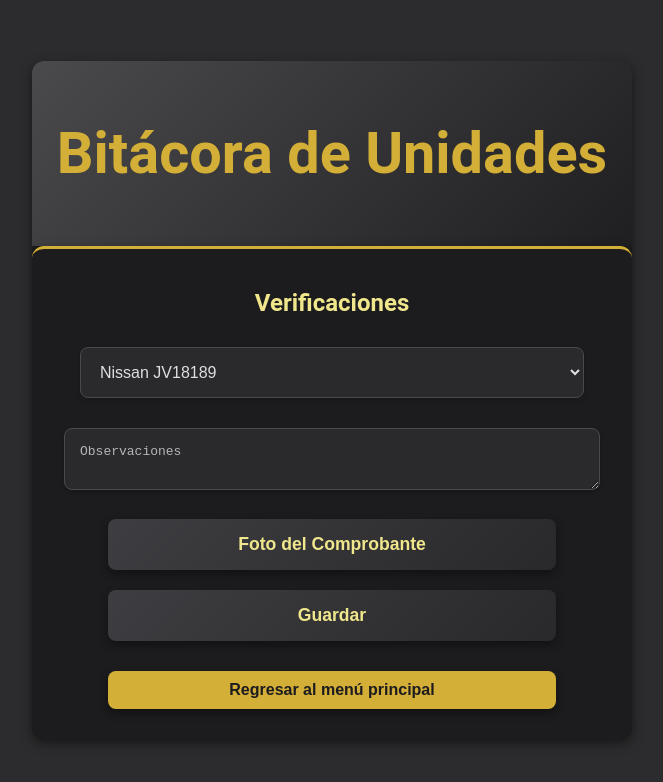
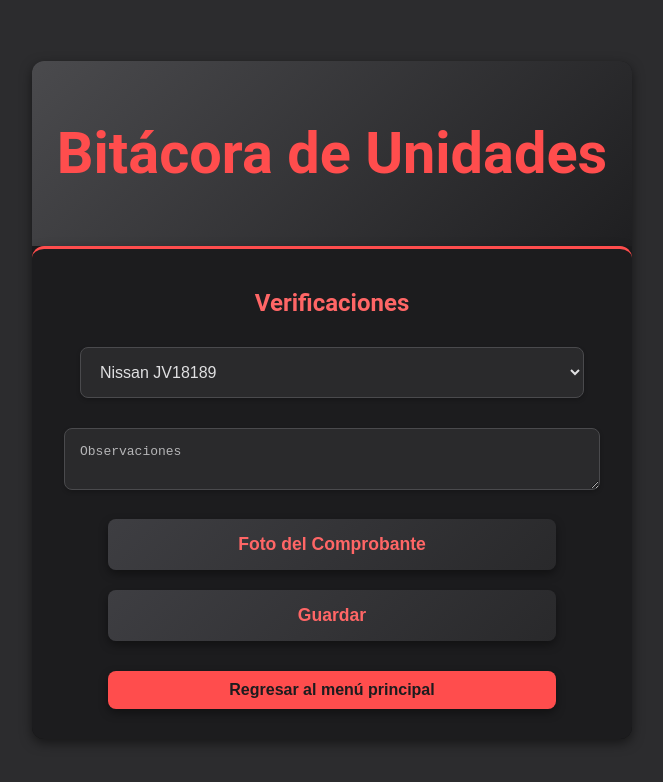
Before and after one commit to marckcortsi/bitacora, a plain HTML site: page index.html in a window 1280 px wide. Both pictures are taken after a click on the button "Verificaciones". Shown: the whole page, without its empty margins (308-971 px from the left). Drawn offline with Linux system fonts and the light colour scheme.

Commit message:
Update style.css

```diff
--- a/style.css
+++ b/style.css
@@ -24,7 +24,7 @@ body {
 /* Estilo del encabezado */
 header {
     background: linear-gradient(135deg, #4a4a4d, #1f1f21);
-    color: #d4af37; /* Dorado suave */
+    color: #ff4d4d; /* Rojo suave */
     padding: 20px;
     font-size: 1.8em;
     font-weight: bold;
@@ -48,7 +48,7 @@ button {
     cursor: pointer;
     border: none;
     border-radius: 8px;
-    color: #f0e68c; /* Color dorado suave para el texto */
+    color: #ff6666; /* Rojo suave para el texto */
     background: linear-gradient(135deg, #3e3e42, #29292b);
     transition: all 0.3s ease;
     box-shadow: 0 4px 10px rgba(0, 0, 0, 0.4);
@@ -68,7 +68,7 @@ button:active {
 
 /* Estilo del botón "Regresar" */
 button.regresar {
-    background: #d4af37; /* Color dorado */
+    background: #ff4d4d; /* Rojo */
     margin-top: 20px;
     padding: 10px 15px;
     font-size: 1em;
@@ -81,11 +81,11 @@ button.regresar {
 }
 
 button.regresar:hover {
-    background: #b38b32; /* Dorado más oscuro en hover */
+    background: #cc3d3d; /* Rojo más oscuro en hover */
 }
 
 button.regresar:active {
-    background: #a0742a;
+    background: #b33434;
 }
 
 /* Contenedor del módulo */
@@ -93,7 +93,7 @@ button.regresar:active {
     padding: 20px;
     background: #1c1c1e;
     border-radius: 12px;
-    border-top: 3px solid #d4af37;
+    border-top: 3px solid #ff4d4d; /* Rojo */
     box-shadow: 0 4px 12px rgba(0, 0, 0, 0.4);
     animation: fadeIn 0.3s ease-in-out;
 }
@@ -114,7 +114,7 @@ select, textarea, input[type="number"] {
 
 select:focus, textarea:focus, input[type="number"]:focus {
     outline: none;
-    border-color: #d4af37; /* Dorado en enfoque */
+    border-color: #ff4d4d; /* Rojo en enfoque */
 }
 
 input[type="number"]::placeholder,
@@ -124,7 +124,7 @@ textarea::placeholder {
 
 /* Encabezado de sección */
 h2 {
-    color: #f0e68c;
+    color: #ff6666;
     font-size: 1.5em;
     margin-bottom: 15px;
     font-weight: 600;
@@ -146,7 +146,7 @@ th, td {
 
 th {
     background-color: #3e3e42;
-    color: #d4af37; /* Dorado para los encabezados */
+    color: #ff4d4d; /* Rojo para los encabezados */
 }
 
 td {
```
